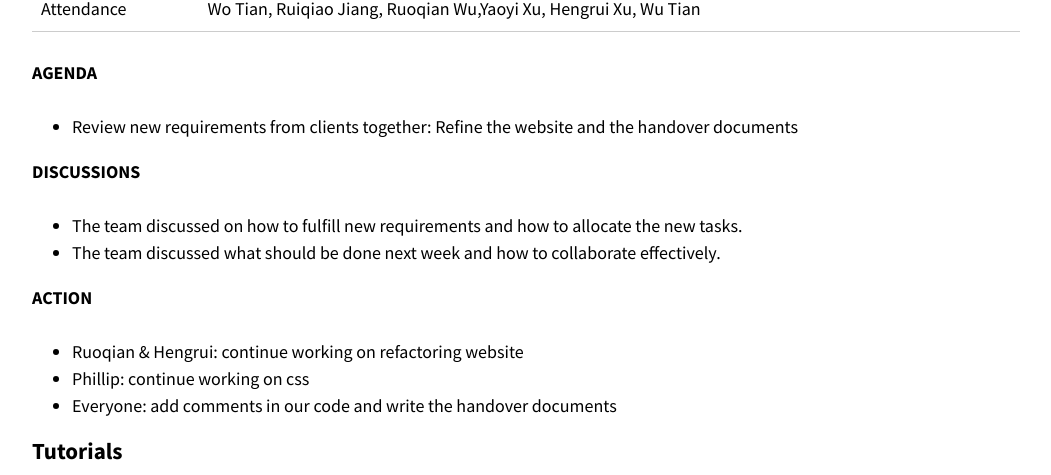
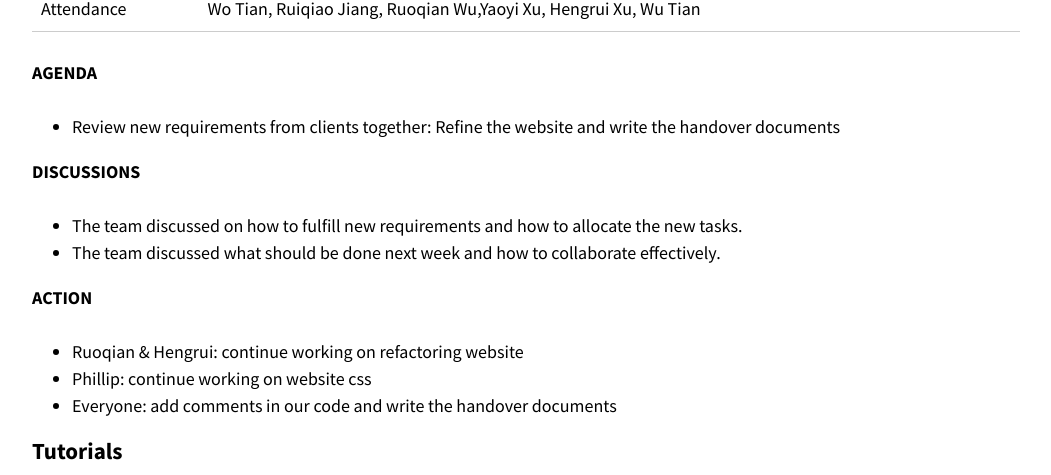
Before and after one commit to optofab/optofab.github.io, a Jekyll site: the page built from meeting_minutes.md, in a window 1280 px wide and 900 px high, scrolled down 18811 px. Shown: the part 145-620 px from the top of the window, without its empty margins (114-1165 px from the left). Built offline with Jekyll 4.4.1, drawn with Linux system fonts in a browser that asks for light colours; nearby versions of some CDN libraries; emoji names are drawn with the system emoji font.

Commit message:
Update meeting_minutes.md

```diff
--- a/meeting_minutes.md
+++ b/meeting_minutes.md
@@ -682,7 +682,7 @@ Our team:
 
 **AGENDA**
 
-- Review new requirements from clients together: Refine the website and the handover documents
+- Review new requirements from clients together: Refine the website and write the handover documents
 
 **DISCUSSIONS**
 
@@ -692,7 +692,7 @@ Our team:
 **ACTION**
 
 - Ruoqian & Hengrui: continue working on refactoring website
-- Phillip: continue working on css
+- Phillip: continue working on website css
 - Everyone: add comments in our code and write the handover documents
 
 
```
